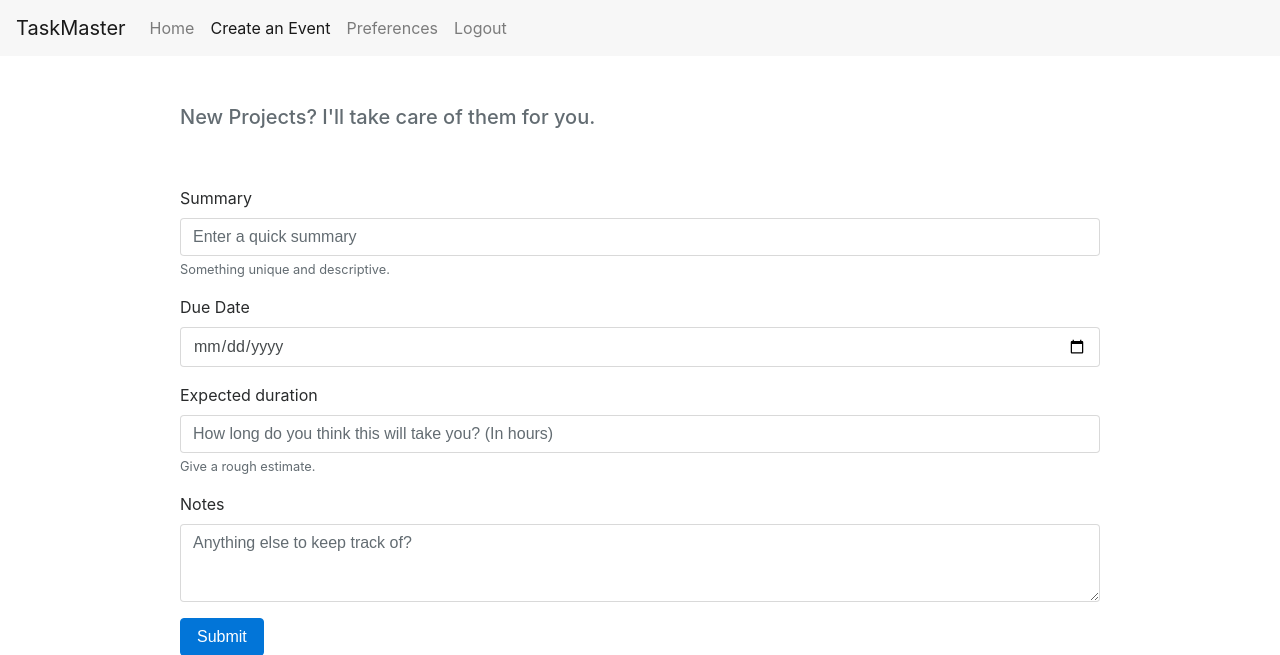
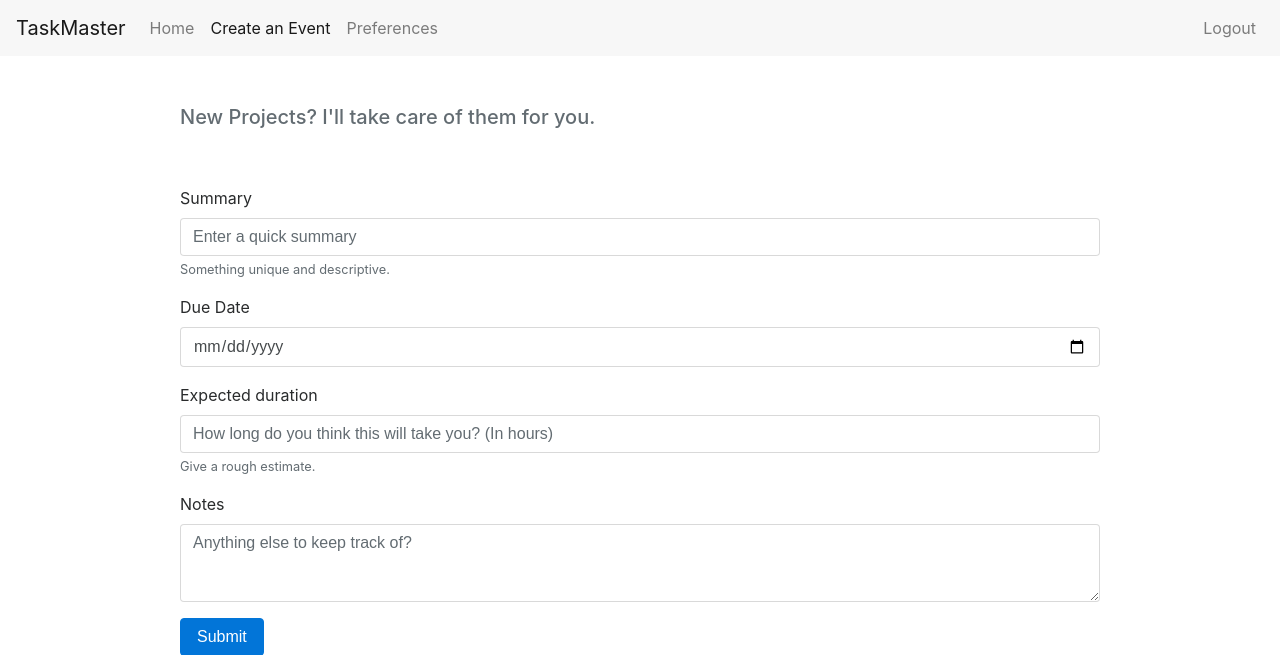
Before and after one commit to RealDealNikhil/TaskMaster, a Flask app: page /create in a window 1280 px wide. Shown: the top 655 px of the page. Run offline with Flask 2, Linux system fonts and the light colour scheme; the visitor is signed in with stand-in values (Sample User, id 1); parts of the project's set-up code (start-up, migrations or seed data) failed here and were passed over; some libraries are stand-ins or nearby versions.

Commit message:
logout formatted

```diff
--- a/application.py
+++ b/application.py
@@ -29,6 +29,7 @@ app.static_folder = 'static'
 os.environ['OAUTHLIB_INSECURE_TRANSPORT'] = '1'
 
 # Create connection to db
+# TODO: implement a users collection to store credentials outside of flask
 client = MongoClient()
 db = client.taskmaster
 
--- a/templates/layout.html
+++ b/templates/layout.html
@@ -24,12 +24,12 @@
         </button>
         <a class="navbar-brand" href="{{ url_for('index') }}">TaskMaster</a>
         <div class="collapse navbar-collapse" id="navbarNavAltMarkup">
-            <div class="navbar-nav">
+            <div class="navbar-nav mr-auto">
                 <a class="nav-item nav-link" href="{{ url_for('index') }}">Home</a>
                 <a class="nav-item nav-link" href="{{ url_for('create') }}">Create an Event</a>
                 <a class="nav-item nav-link" href="{{ url_for('preferences') }}">Preferences</a>
             </div>
-            <div class="navbar-nav navbar-right">
+            <div class="navbar-nav ml-auto">
                 <a class="nav-item nav-link" href="{{ url_for('logout') }}">Logout</a>
             </div>
         </div>
```
